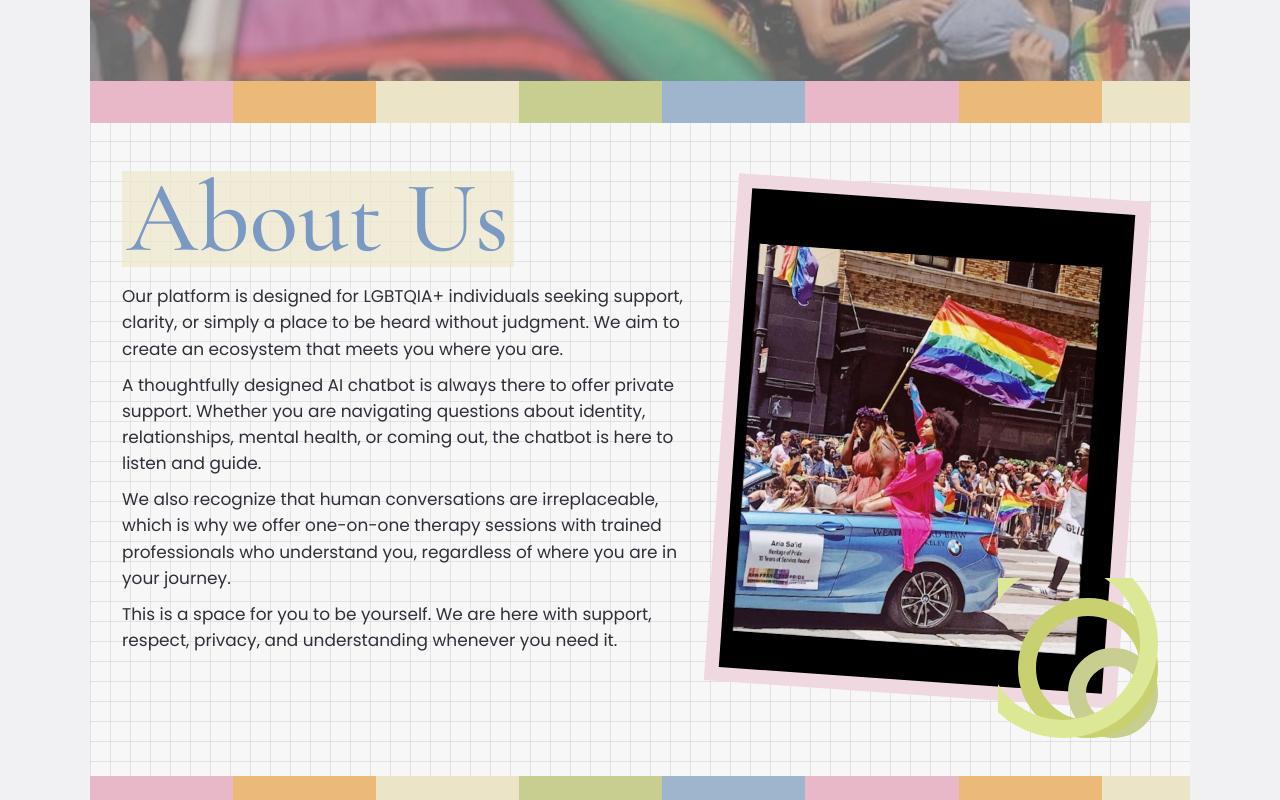
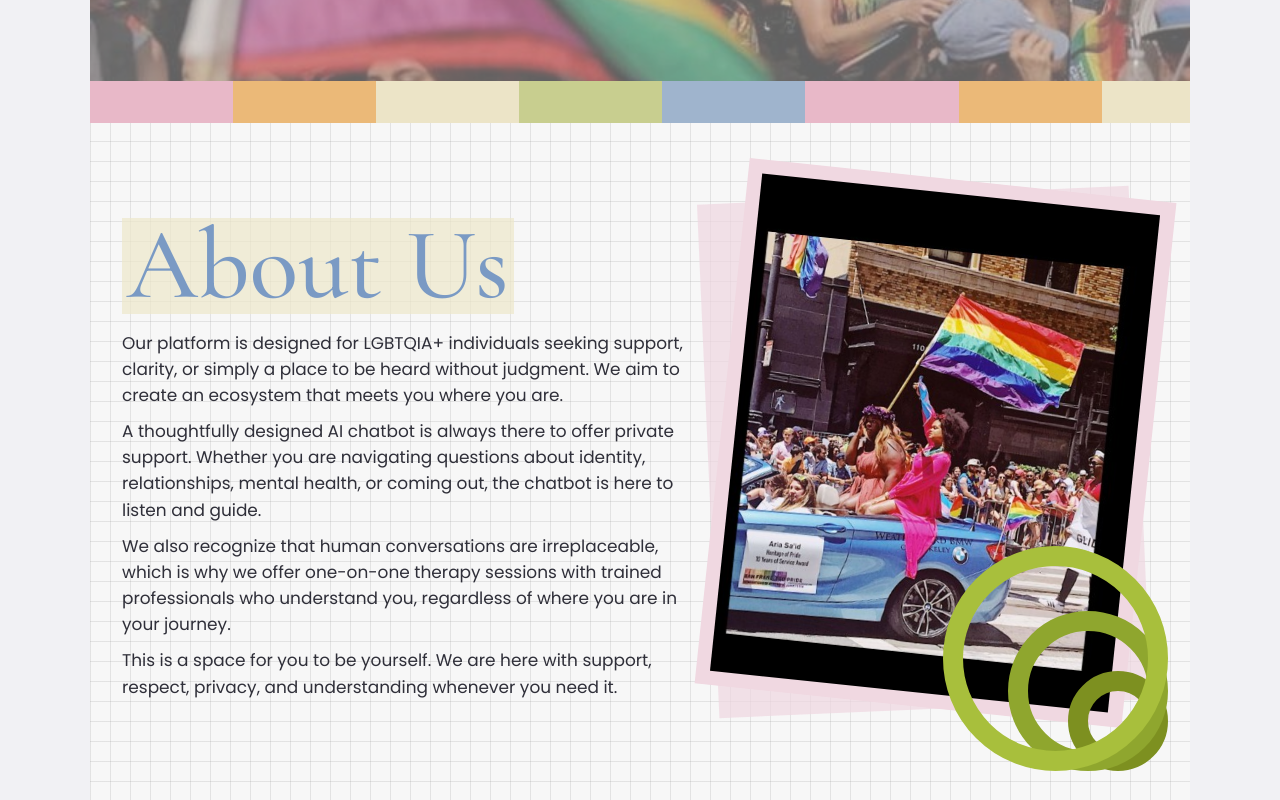
Before and after one commit to EnactusVIP/Astitva, a React (Vite) app: page / in a window 1280 px wide. Shown: the part 500-1300 px from the top of the page. Built offline with nearby package versions, Linux system fonts and the light colour scheme.

Commit message:
style: update About section layout with stacked background card and revised decorative arcs

```diff
--- a/src/App.css
+++ b/src/App.css
@@ -239,7 +239,7 @@ section[id] {
   display: grid;
   grid-template-columns: 1.3fr 1fr;
   gap: 2rem;
-  align-items: start;
+  align-items: center;
 }
 
 .reverse {
@@ -265,21 +265,35 @@ h2 {
   max-width: 680px;
 }
 
-/* ── Polaroid wrapper (holds tilted card + decoration) ── */
+/* ── Polaroid wrapper (holds stacked bg card, tilted polaroid, arcs) ── */
 .polaroid-wrap {
   position: relative;
-  padding: 1rem 1.5rem 2rem 0;
+  padding: 0.5rem 0.5rem 3rem 0;
+}
+
+/* Stacked card peeking behind the main polaroid */
+.polaroid-bg {
+  position: absolute;
+  top: 4%;
+  left: -3%;
+  right: 4%;
+  bottom: 8%;
+  background: rgba(240, 216, 225, 0.7);
+  transform: rotate(-2.5deg);
+  transform-origin: center;
 }
 
 .polaroid {
   background: var(--soft-pink);
   padding: 0.9rem;
   overflow: hidden;
+  position: relative;
+  z-index: 1;
 }
 
-/* Tilt the About polaroid clockwise to match reference */
+/* Tilt the About polaroid clockwise */
 .polaroid.right {
-  transform: rotate(4deg);
+  transform: rotate(6deg);
   transform-origin: center;
 }
 
@@ -293,13 +307,13 @@ h2 {
   background-size: 225%;
 }
 
-/* ── Rainbow arc decoration (bottom-right of About) ── */
+/* ── Olive-green arc decoration (bottom-right of About) ── */
 .about-deco {
   position: absolute;
-  bottom: -10px;
-  right: 0;
-  width: 160px;
-  height: 160px;
+  bottom: -15px;
+  right: -10px;
+  width: 230px;
+  height: 230px;
   overflow: hidden;
   pointer-events: none;
   z-index: 2;
@@ -314,21 +328,21 @@ h2 {
 }
 
 .arc-1 {
-  width: 90px;
-  height: 90px;
-  border: 18px solid var(--mint);
+  width: 100px;
+  height: 100px;
+  border: 20px solid #7d9020;
 }
 
 .arc-2 {
-  width: 140px;
-  height: 140px;
-  border: 18px solid #c8d070;
+  width: 160px;
+  height: 160px;
+  border: 20px solid #8fa62e;
 }
 
 .arc-3 {
-  width: 190px;
-  height: 190px;
-  border: 18px solid #dde896;
+  width: 225px;
+  height: 225px;
+  border: 20px solid #a8bf3c;
 }
 
 .outlined {
@@ -394,7 +408,7 @@ h2 {
     transform: none;
   }
 
-  /* Limit polaroid image height on tablet so it doesn't take over the page */
+  /* Limit polaroid image height on tablet so it doesn't dominate */
   .polaroid-img {
     aspect-ratio: 16/9;
     background-size: 170%;
@@ -404,6 +418,7 @@ h2 {
     padding: 0;
   }
 
+  .polaroid-bg,
   .about-deco {
     display: none;
   }
--- a/src/components/About.jsx
+++ b/src/components/About.jsx
@@ -25,6 +25,7 @@ export default function About() {
       </div>
 
       <div className="polaroid-wrap">
+        <div className="polaroid-bg" />
         <div className="polaroid right">
           <div
             className="polaroid-img"
```
